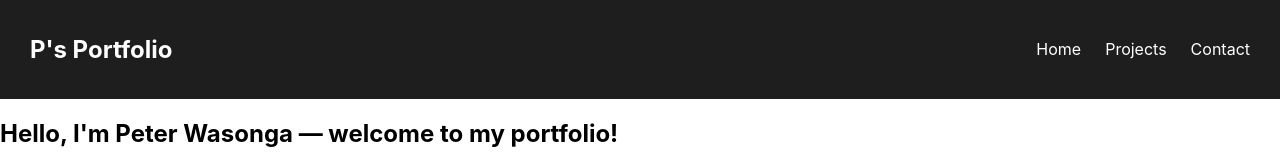
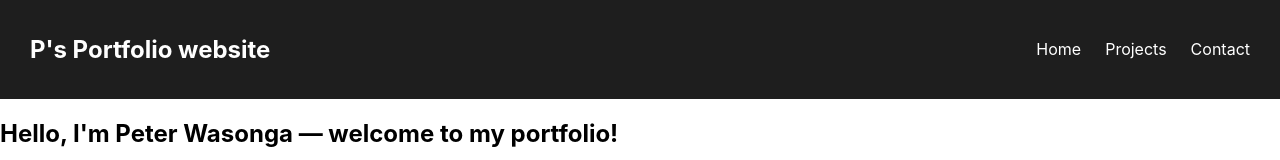
Before and after one commit to Truepele001/portfolio-site, a React (Create React App) app: page / in a window 1280 px wide. Shown: the top 160 px of the page. Built offline with nearby package versions, Linux system fonts and the light colour scheme.

Commit message:
Update Navbar.js

```diff
--- a/src/components/Navbar.js
+++ b/src/components/Navbar.js
@@ -4,7 +4,7 @@ import './Navbar.css';
 export default function Navbar() {
   return (
     <nav className="navbar">
-      <h1>P's Portfolio</h1>
+      <h1>P's Portfolio website</h1>
       <ul className="nav-links">
         <li><Link to="/">Home</Link></li>
         <li><Link to="/projects">Projects</Link></li>
```
